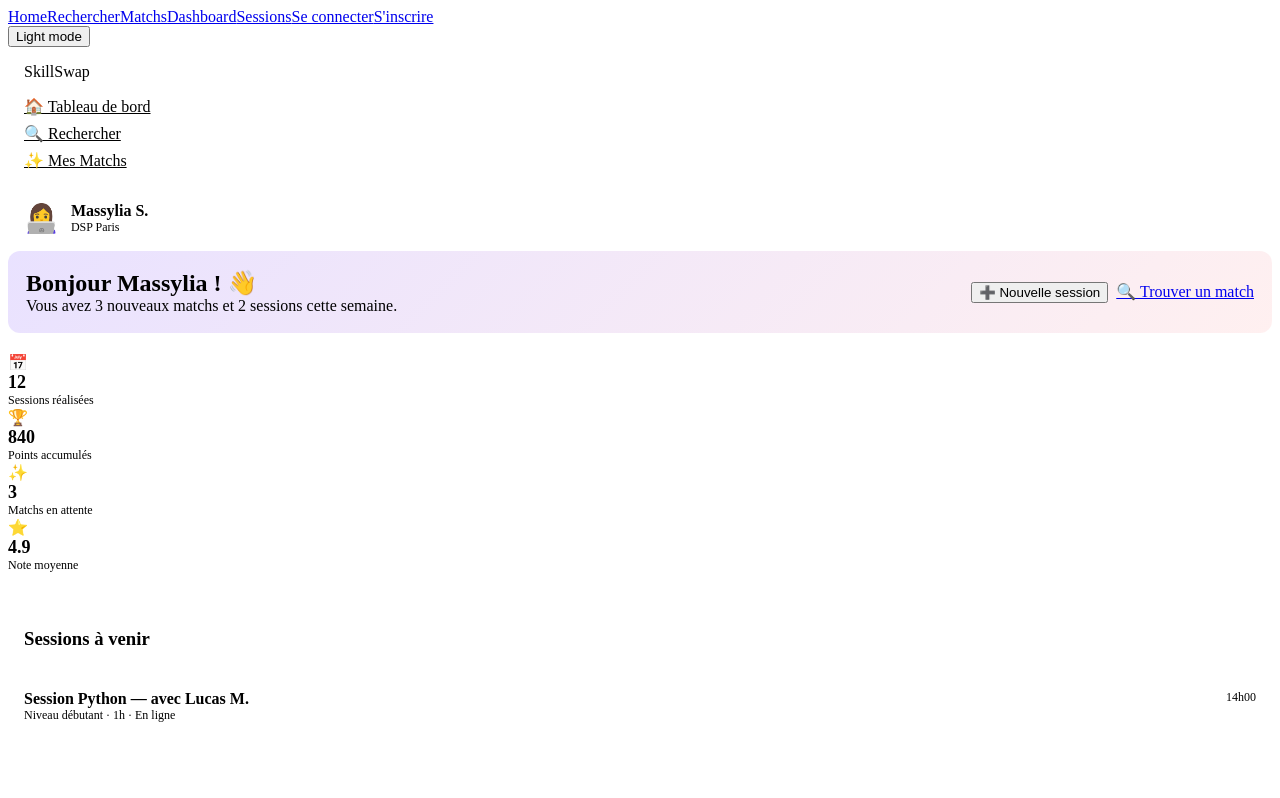
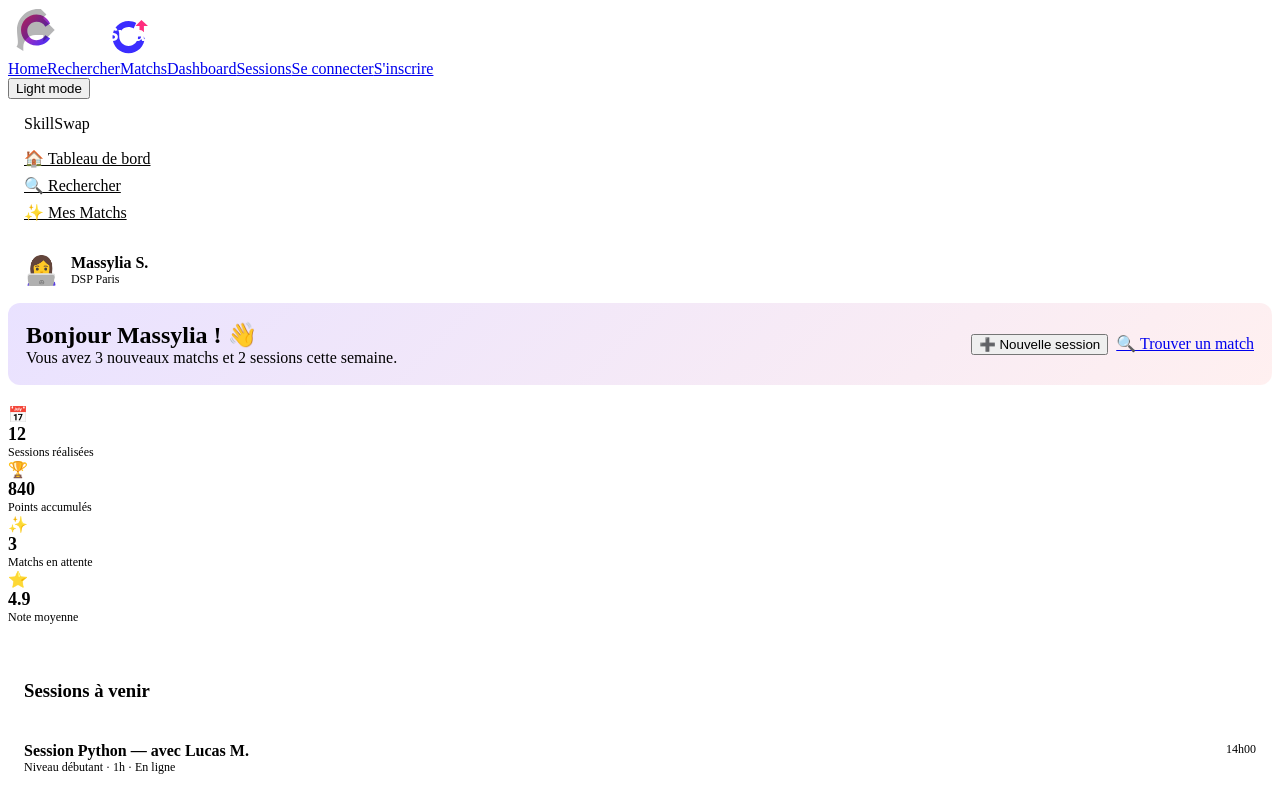
Before and after one commit to florian23marc/Projet-workshop, a React (Vite) app in the folder frontend/: page /dashboard in a window 1280 px wide. Shown: the top 798 px of the page. Built offline with nearby package versions, Linux system fonts and the light colour scheme; no server answers; the HTML template or start-up script is replaced by a standard one.

Commit message:
feat(frontend): ajouter le logo SkillSwap sur toutes les pages

```diff
--- a/frontend/src/App.jsx
+++ b/frontend/src/App.jsx
@@ -26,6 +26,9 @@ export default function App() {
   return (
     <div>
       <nav className="topnav">
+        <Link to="/" className="nav-logo">
+          <img src="/logo.svg" alt="SkillSwap logo" />
+        </Link>
         <div className="topnav-links">
           <Link to="/">Home</Link>
           <Link to="/recherche">Rechercher</Link>
--- a/frontend/src/styles.css
+++ b/frontend/src/styles.css
@@ -103,6 +103,8 @@ body{font-family:'Satoshi',Inter,Arial,sans-serif;background:var(--background);c
 .match-actions .btn-secondary{background:transparent;border:1px solid var(--border);color:var(--text)}
 
 .topnav{display:flex;align-items:center;justify-content:space-between;gap:18px;padding:14px 20px;border-bottom:1px solid var(--border);background:linear-gradient(180deg, rgba(0,0,0,0.02), transparent)}
+.nav-logo{display:flex;align-items:center;gap:12px}
+.nav-logo img{height:40px;width:auto;display:block}
 .topnav-links{display:flex;flex-wrap:wrap;gap:16px}
 .topnav a{color:var(--muted);text-decoration:none;font-weight:600;padding:8px 10px;border-radius:8px}
 .topnav a:hover{color:var(--text);background:rgba(0,0,0,0.04)}
```
Also changed, not shown: frontend/public/logo.svg (added).
